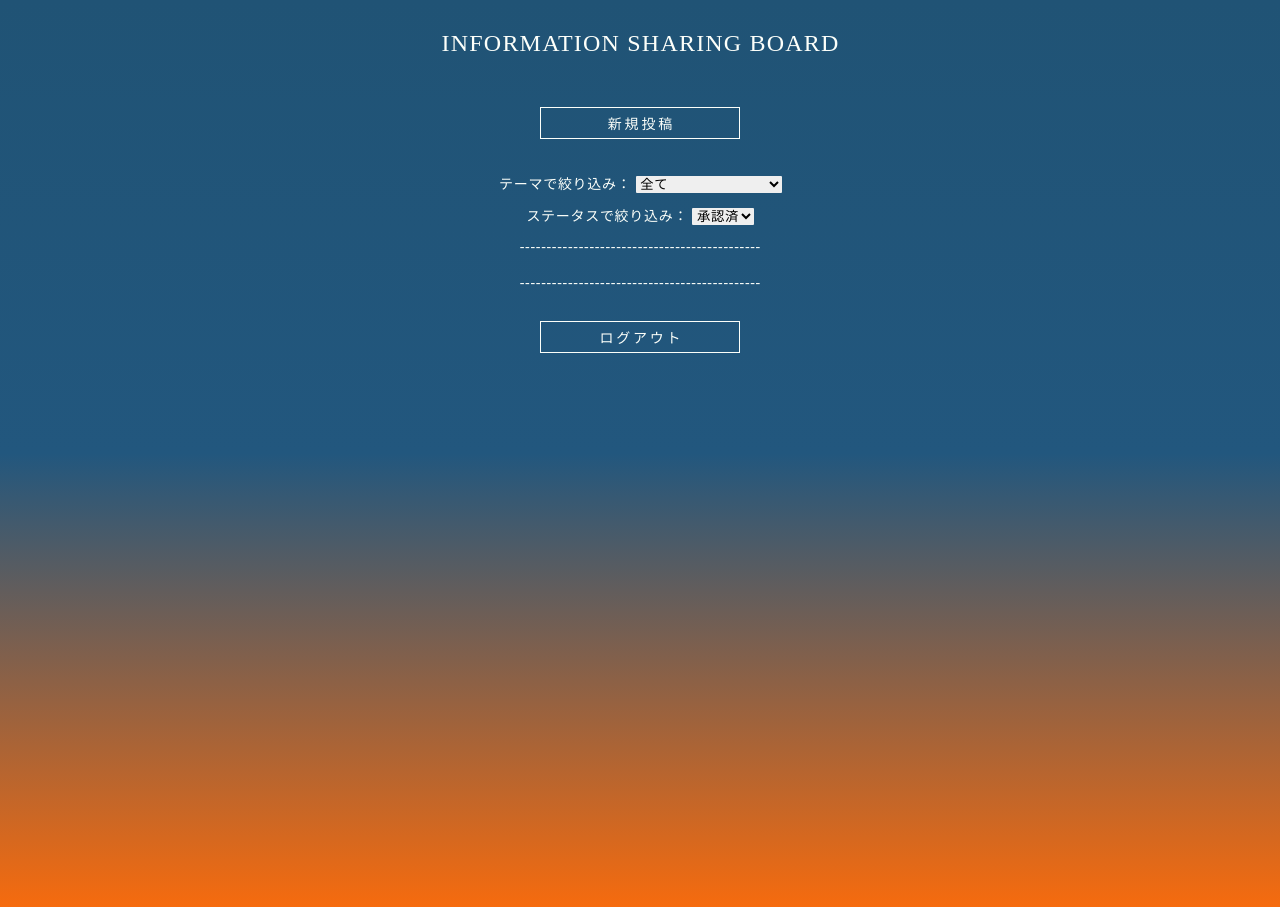
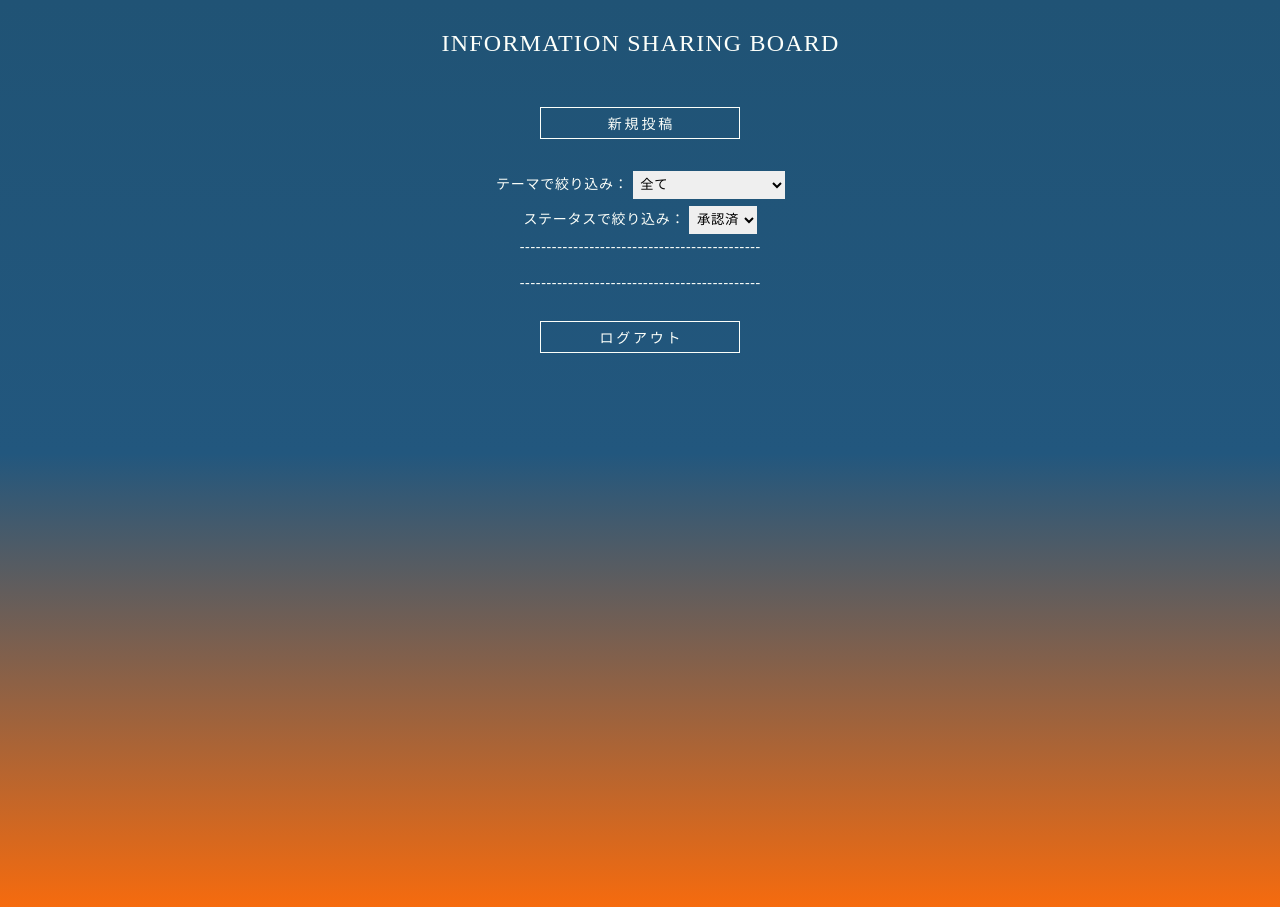
Before and after one commit to ithachioji147/Django_bbs, a Django app: page / in a window 1280 px wide. Run offline with Django 4.2, Linux system fonts and the light colour scheme; the visitor is signed in with stand-in values (Sample User, id 1); data that the repository does not hold is empty.

Commit message:
pulldown height minor change

```diff
--- a/bbs/static/main/style.css
+++ b/bbs/static/main/style.css
@@ -11,8 +11,8 @@
     text-indent: 0.05em;
 }
 
-/* iPhone用のスタイルリセット */
-input[type="button"], input[type="submit"] {
+/* input要素のスタイルリセット */
+input[type="file"], input[type="text"] {
     -webkit-appearance: none;
 }
 
@@ -35,7 +35,8 @@ a {
     }
 
 select {
-    border-radius: 1px;
+    height: 28px;
+    padding: 3px;
 }
 
 
@@ -92,6 +93,7 @@ header {
 }
 
 .pulldown {
+    height: 35px;
     padding: 1px;
 }
 
```
